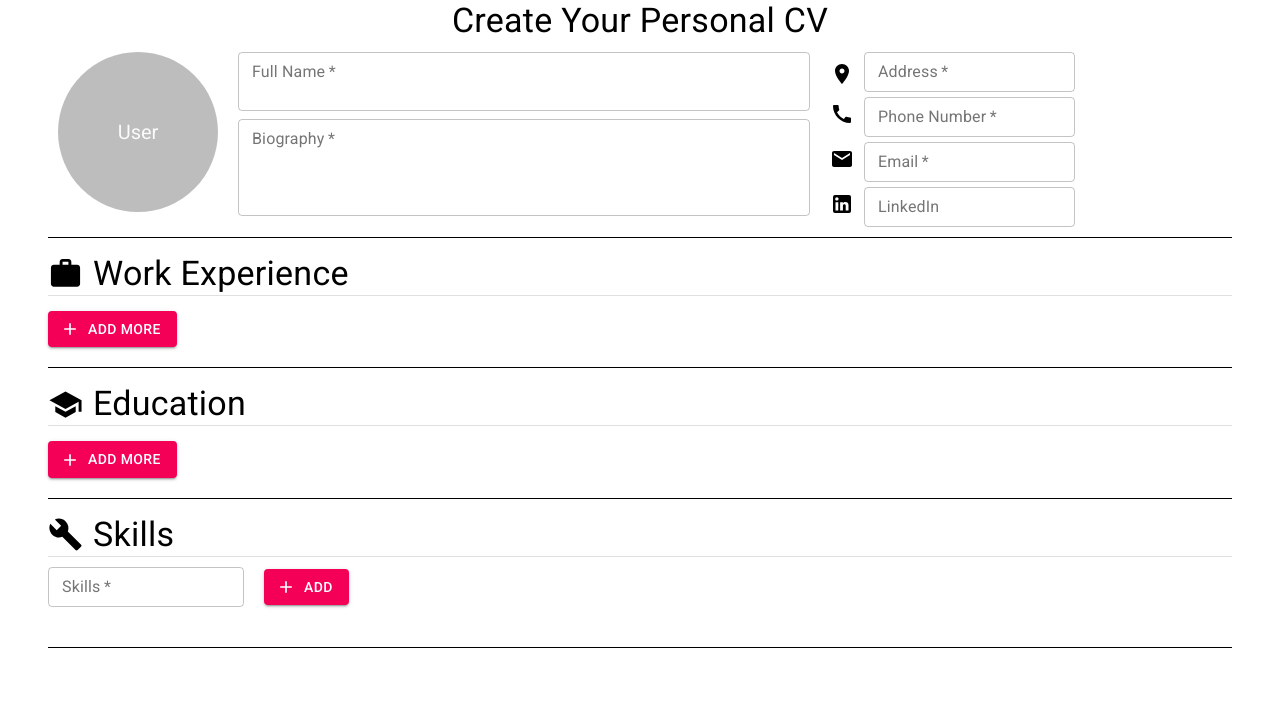
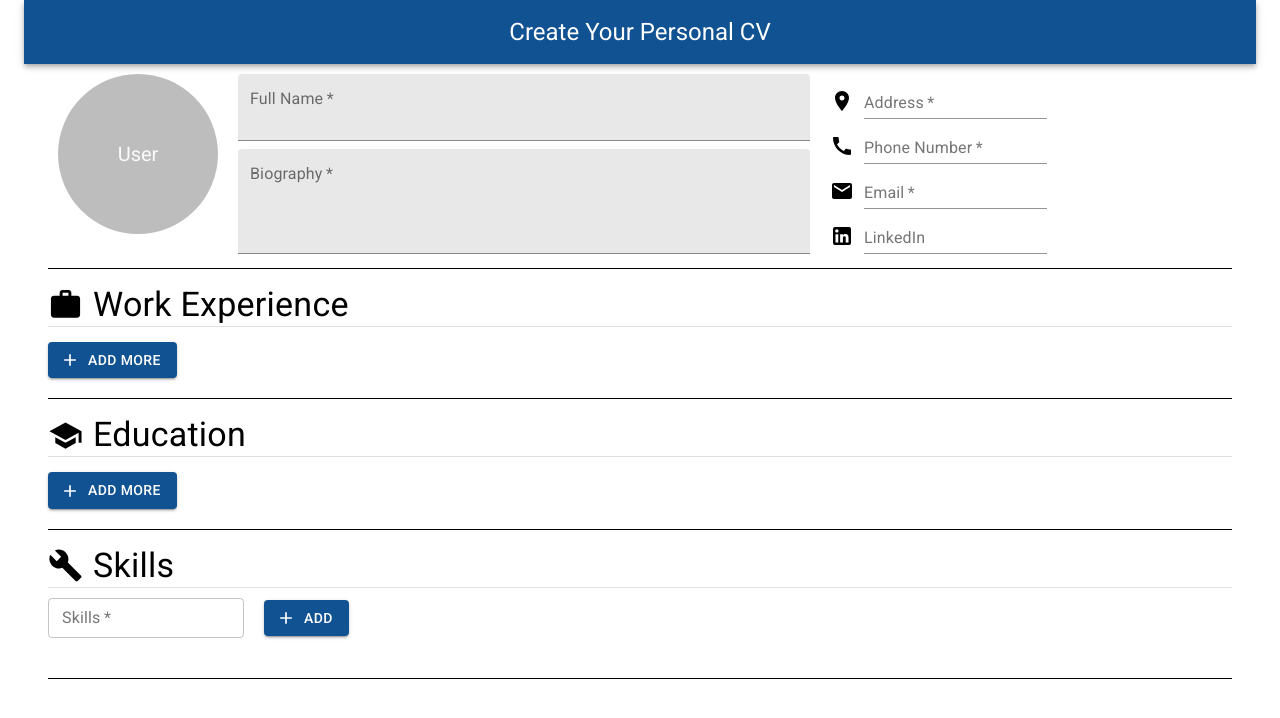
Before and after one commit to lazirpascual/cv-builder, a React (Create React App) app: page / in a window 1280 px wide. Shown: the top 718 px of the page. Built offline with nearby package versions, Linux system fonts and the light colour scheme.

Commit message:
add header, button and colour styling

```diff
--- a/src/App.js
+++ b/src/App.js
@@ -7,12 +7,25 @@ import EducationSection from "./components/education/EducationSection";
 import EducationContextProvider from "./contexts/EducationContext";
 import SkillsContextProvider from "./contexts/SkillsContext";
 import SkillsSection from "./components/skills/SkillsSection";
+import { createMuiTheme, ThemeProvider } from "@material-ui/core";
 
 // Material-UI import
 import { Container } from "@material-ui/core";
 
+const theme = createMuiTheme({
+  palette: {
+    primary: {
+      main: "#e33371",
+    },
+    secondary: {
+      main: "#115293",
+    },
+  },
+});
+
 const App = () => {
   return (
+    <ThemeProvider theme={theme}>
       <Container>
         <Header />
         <PersonalInfo />
@@ -26,6 +39,7 @@ const App = () => {
           <SkillsSection />
         </SkillsContextProvider>
       </Container>
+    </ThemeProvider>
   );
 };
 
--- a/src/components/Header.js
+++ b/src/components/Header.js
@@ -2,13 +2,28 @@ import React from "react";
 
 // Material-UI import
 import Typography from "@material-ui/core/Typography";
+import AppBar from "@material-ui/core/AppBar";
+import Toolbar from "@material-ui/core/Toolbar";
+import { makeStyles } from "@material-ui/core/styles";
+
+const useStyles = makeStyles((theme) => ({
+  title: {
+    flexGrow: 1,
+  },
+}));
 
 const Header = () => {
+  const classes = useStyles();
+
   return (
     <div>
-      <Typography variant="h4" align="center">
-        Create Your Personal CV
-      </Typography>
+      <AppBar color="secondary" position="static">
+        <Toolbar>
+          <Typography align="center" variant="h5" className={classes.title}>
+            Create Your Personal CV
+          </Typography>
+        </Toolbar>
+      </AppBar>
     </div>
   );
 };
--- a/src/components/education/EducationList.js
+++ b/src/components/education/EducationList.js
@@ -41,7 +41,7 @@ const EducationList = ({ form, toggleEdit }) => {
         <IconButton>
           <EditIcon className={classes.icon} onClick={() => toggleEdit()} />
         </IconButton>
-        <IconButton color="secondary" onClick={() => deleteForm(form.id)}>
+        <IconButton color="primary" onClick={() => deleteForm(form.id)}>
           <DeleteOutlined />
         </IconButton>
       </Grid>
--- a/src/components/experience/ExperienceList.js
+++ b/src/components/experience/ExperienceList.js
@@ -43,7 +43,7 @@ const ExperienceList = ({ form, toggleEdit }) => {
           <IconButton>
             <EditIcon className={classes.icon} onClick={() => toggleEdit()} />
           </IconButton>
-          <IconButton color="secondary" onClick={() => deleteForm(form.id)}>
+          <IconButton color="primary" onClick={() => deleteForm(form.id)}>
             <DeleteOutlined />
           </IconButton>
         </Box>
--- a/src/components/personal-info/MainInfo.js
+++ b/src/components/personal-info/MainInfo.js
@@ -9,7 +9,7 @@ const MainInfo = () => {
     <Grid container direction="column" justify="center">
       <TextField
         label="Full Name"
-        variant="outlined"
+        variant="filled"
         color="secondary"
         size="small"
         multiline
@@ -18,7 +18,7 @@ const MainInfo = () => {
       ></TextField>
       <TextField
         label="Biography"
-        variant="outlined"
+        variant="filled"
         color="secondary"
         multiline
         rows={4}
--- a/src/components/personal-info/SecondaryInfo.js
+++ b/src/components/personal-info/SecondaryInfo.js
@@ -11,11 +11,8 @@ import { makeStyles } from "@material-ui/core";
 
 const useStyles = makeStyles({
   icon: {
-    marginTop: 10,
+    marginTop: 15,
     marginRight: 10,
-  },
-  text: {
-    marginTop: 5,
   },
 });
 
@@ -28,7 +25,7 @@ const SecondaryInfo = () => {
         <LocationOnIcon className={classes.icon} />
         <TextField
           label="Address"
-          variant="outlined"
+          variant="standard"
           color="secondary"
           size="small"
           required
@@ -37,9 +34,8 @@ const SecondaryInfo = () => {
       <Grid item>
         <CallIcon className={classes.icon} />
         <TextField
-          className={classes.text}
           label="Phone Number"
-          variant="outlined"
+          variant="standard"
           size="small"
           color="secondary"
           required
@@ -48,9 +44,8 @@ const SecondaryInfo = () => {
       <Grid item>
         <EmailIcon className={classes.icon} />
         <TextField
-          className={classes.text}
           label="Email"
-          variant="outlined"
+          variant="standard"
           color="secondary"
           size="small"
           required
@@ -59,9 +54,8 @@ const SecondaryInfo = () => {
       <Grid item>
         <LinkedInIcon className={classes.icon} />
         <TextField
-          className={classes.text}
           label="LinkedIn"
-          variant="outlined"
+          variant="standard"
           color="secondary"
           size="small"
         ></TextField>
--- a/src/components/skills/SkillsForm.js
+++ b/src/components/skills/SkillsForm.js
@@ -21,7 +21,7 @@ const SkillsForm = ({ form }) => {
     <Grid item xs={6} md={4} lg={4}>
       <li className={classes.list}>
         {form.skill}
-        <IconButton color="secondary" onClick={() => deleteForm(form.id)}>
+        <IconButton color="primary" onClick={() => deleteForm(form.id)}>
           <ClearIcon />
         </IconButton>
       </li>
```
Lines whose indentation alone changed are shown as unchanged.
